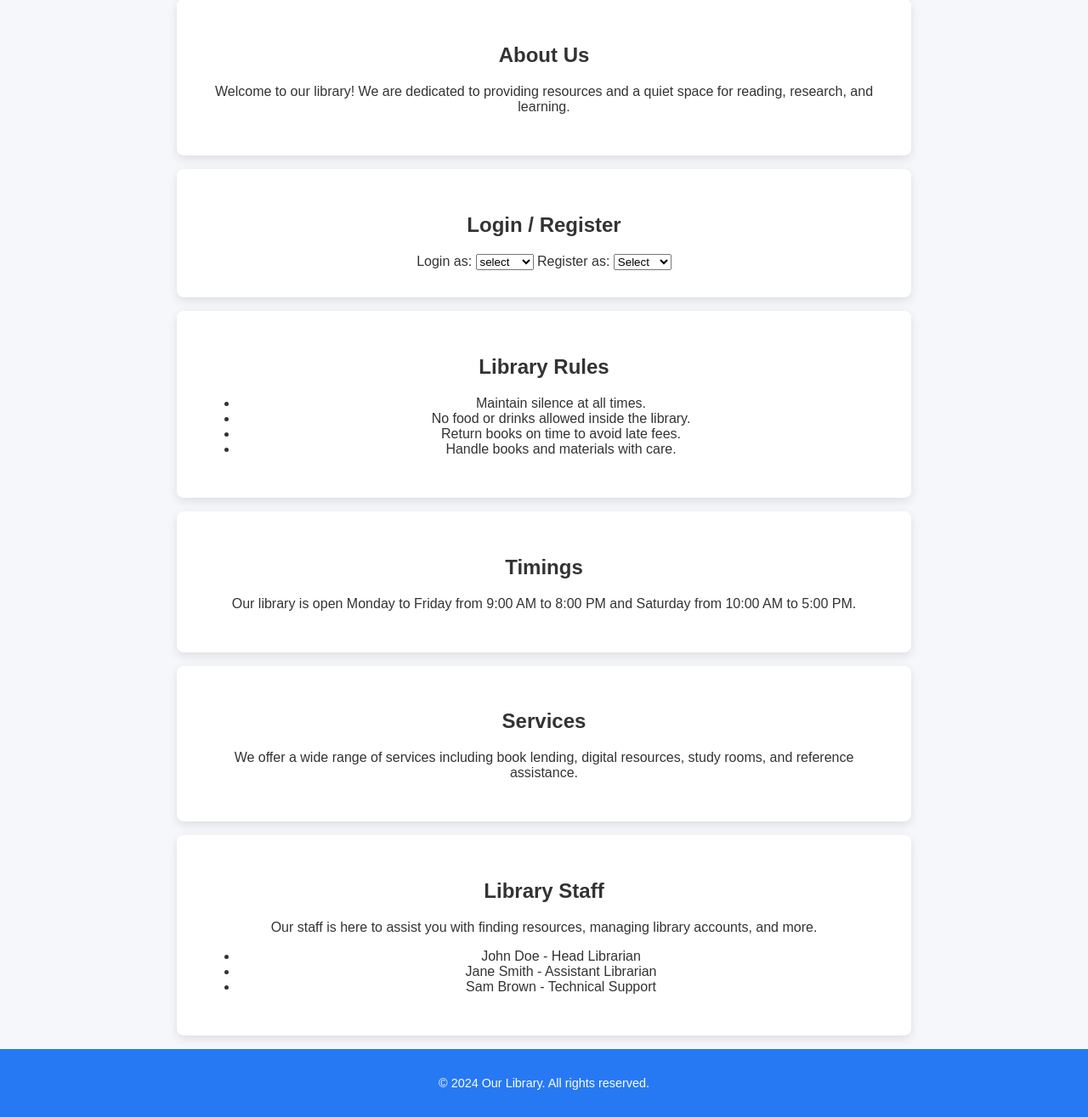
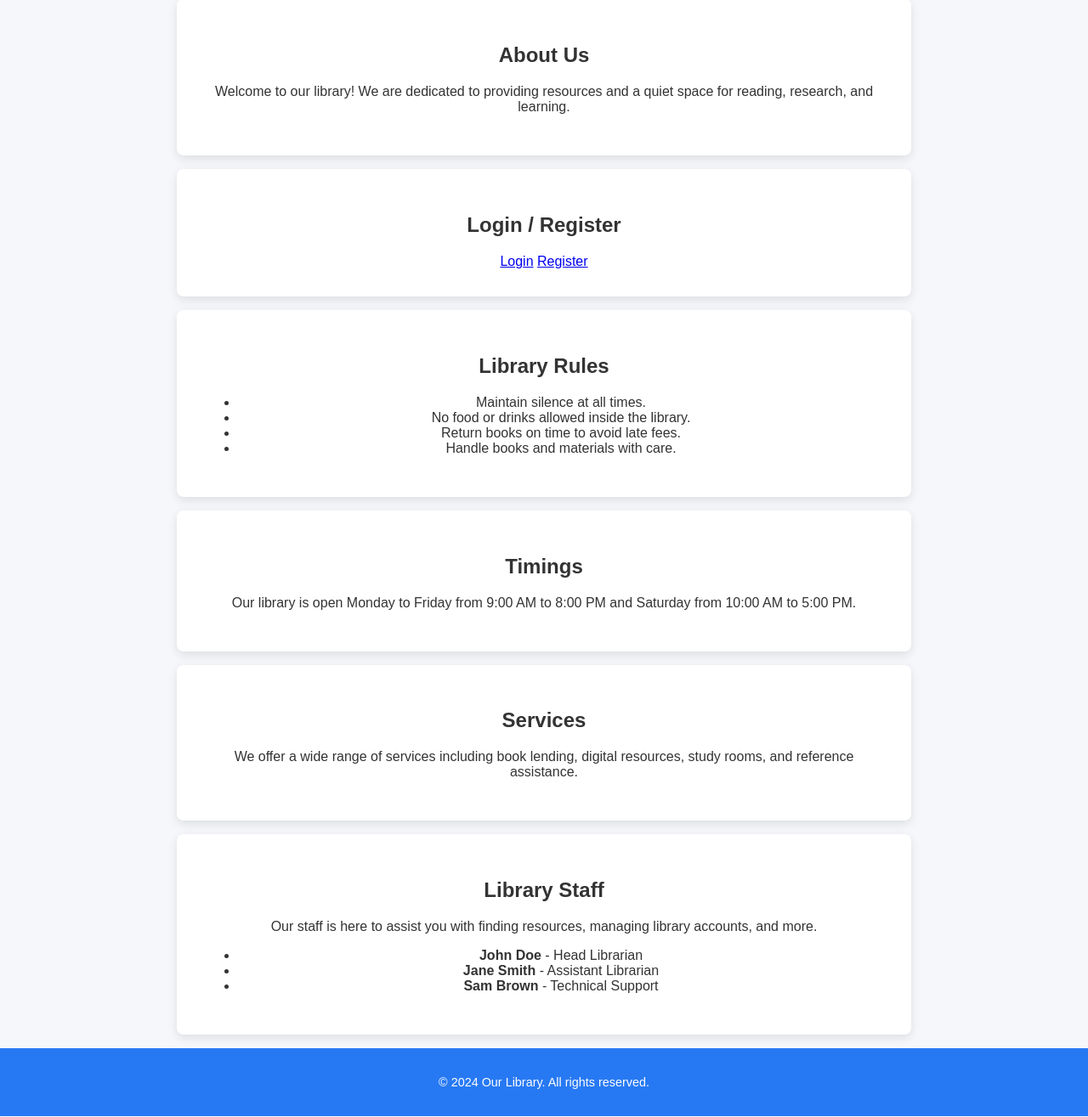
Before and after one commit to Account1Adarsh/Project-Unicorn, a Django app: page / in a window 1280 px wide. Shown: the part 618-1933 px from the top of the page at 85% size. Run offline with Django 5.2, Linux system fonts and the light colour scheme.

Commit message:
Update firstpage.html

```diff
--- a/project/templates/firstpage.html
+++ b/project/templates/firstpage.html
@@ -5,57 +5,58 @@
     <meta charset="UTF-8">
     <meta name="viewport" content="width=device-width, initial-scale=1.0">
     <title>Library Website</title>
+    <!-- Use Google Fonts for a modern and professional look -->
+    <link href="https://fonts.googleapis.com/css2?family=Poppins:wght@400;600;700&display=swap" rel="stylesheet">
     <link rel="stylesheet" href="{% static 'first.css' %}">
 </head>
 <body>
+
     <!-- Dark Mode Toggle Button -->
     <div class="toggle-switch">
         <input type="checkbox" id="darkModeToggle" onclick="toggleDarkMode()">
-        <label for="darkModeToggle"></label>
+        <label for="darkModeToggle" class="slider"></label>
     </div>
 
-    <header>
-        <h1>Welcome to Our Library</h1>
+
+    <!-- Header Section -->
+    <header class="text-center py-5">
+        <h1 class="display-4 font-weight-bold">Welcome to Our Library</h1>
     </header>
 
-    <nav>
-        <a href="#about">About Us</a>
-        <a href="#login-register">Login / Register</a>
-        <a href="#rules">Library Rules</a>
-        <a href="#timing">Timings</a>
-        <a href="#services">Services</a>
-        <a href="#staff">Staff Details</a>
+    <!-- Navigation Menu -->
+    <nav class="navigation text-center mb-5">
+        <a href="#about" class="nav-link">About Us</a>
+        <a href="#login-register" class="nav-link">Login / Register</a>
+        <a href="#rules" class="nav-link">Library Rules</a>
+        <a href="#timing" class="nav-link">Timings</a>
+        <a href="#services" class="nav-link">Services</a>
+        <a href="#staff" class="nav-link">Staff Details</a>
     </nav>
 
-    <section>
-        <img src="./photo/OIG1.jpg" class="im" alt="Library Image">
+    <!-- Main Image Section -->
+    <section class="main-image-section text-center">
+        <img src="{% static 'photo/OIG1.jpg' %}" class="im img-fluid shadow rounded" alt="Library Image">
     </section>
 
-    <section id="about">
-        <h2>About Us</h2>
-        <p>Welcome to our library! We are dedicated to providing resources and a quiet space for reading, research, and learning.</p>
+    <!-- About Section -->
+    <section id="about" class="info-section py-5">
+        <h2 class="section-title text-center">About Us</h2>
+        <p class="text-center">Welcome to our library! We are dedicated to providing resources and a quiet space for reading, research, and learning.</p>
     </section>
 
-    <section id="login-register">
-        <h2>Login / Register</h2>
-        <div class="form-container">
-            <label for="login">Login as:</label>
-            <select id="login" class="dropdown loc">
-                <option value="select">select</option>
-                <option value="admin">Admin</option>
-                <option value="student"><a href="{%url 'login'%}">Student</a></option>
-            </select>
-            <label for="register">Register as:</label>
-            <select id="register" class="dropdown loc">
-                <option value="select">Select</option>
-                <a href="{%url 'register'%}"><option value="student">Student</option></a>
-            </select>
+    <!-- Login/Register Section -->
+    <section id="login-register" class="info-section py-5">
+        <h2 class="section-title text-center">Login / Register</h2>
+        <div class="form-container text-center">
+            <a href="{% url 'home' %}" class="btn btn-primary btn-lg mx-2">Login</a>
+            <a href="{% url 'register' %}" class="btn btn-secondary btn-lg mx-2">Register</a>
         </div>
     </section>
 
-    <section id="rules">
-        <h2>Library Rules</h2>
-        <ul>
+    <!-- Library Rules Section -->
+    <section id="rules" class="info-section py-5">
+        <h2 class="section-title text-center">Library Rules</h2>
+        <ul class="rules-list text-center">
             <li>Maintain silence at all times.</li>
             <li>No food or drinks allowed inside the library.</li>
             <li>Return books on time to avoid late fees.</li>
@@ -63,28 +64,32 @@
         </ul>
     </section>
 
-    <section id="timing">
-        <h2>Timings</h2>
-        <p>Our library is open Monday to Friday from 9:00 AM to 8:00 PM and Saturday from 10:00 AM to 5:00 PM.</p>
+    <!-- Timings Section -->
+    <section id="timing" class="info-section py-5">
+        <h2 class="section-title text-center">Timings</h2>
+        <p class="text-center">Our library is open Monday to Friday from 9:00 AM to 8:00 PM and Saturday from 10:00 AM to 5:00 PM.</p>
     </section>
 
-    <section id="services">
-        <h2>Services</h2>
-        <p>We offer a wide range of services including book lending, digital resources, study rooms, and reference assistance.</p>
+    <!-- Services Section -->
+    <section id="services" class="info-section py-5">
+        <h2 class="section-title text-center">Services</h2>
+        <p class="text-center">We offer a wide range of services including book lending, digital resources, study rooms, and reference assistance.</p>
     </section>
 
-    <section id="staff">
-        <h2>Library Staff</h2>
-        <p>Our staff is here to assist you with finding resources, managing library accounts, and more.</p>
-        <ul>
-            <li>John Doe - Head Librarian</li>
-            <li>Jane Smith - Assistant Librarian</li>
-            <li>Sam Brown - Technical Support</li>
+    <!-- Staff Section -->
+    <section id="staff" class="info-section py-5">
+        <h2 class="section-title text-center">Library Staff</h2>
+        <p class="text-center">Our staff is here to assist you with finding resources, managing library accounts, and more.</p>
+        <ul class="staff-list text-center">
+            <li><strong>John Doe</strong> - Head Librarian</li>
+            <li><strong>Jane Smith</strong> - Assistant Librarian</li>
+            <li><strong>Sam Brown</strong> - Technical Support</li>
         </ul>
     </section>
 
-    <footer>
-        <div class="text-center">
+    <!-- Footer Section -->
+    <footer class="text-center py-3">
+        <div class="footer-text">
             © 2024 Our Library. All rights reserved.
         </div>
     </footer>
```
